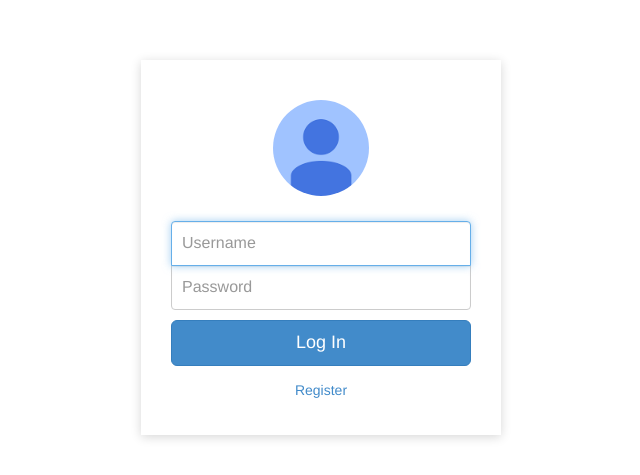
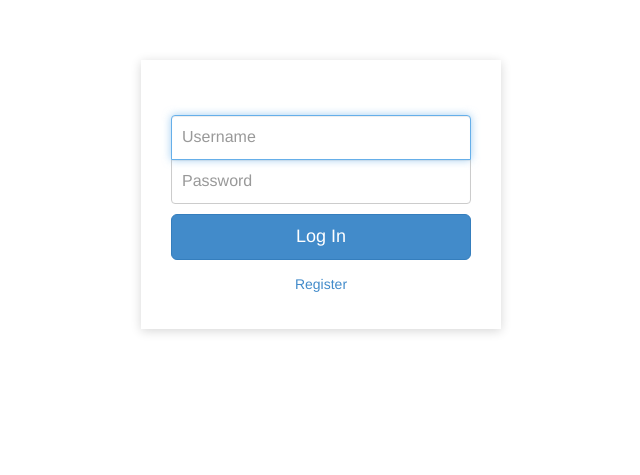
Before and after one commit to luotyzl/QualityCaps_PHP, a PHP site: page /QualityCaps_PHP/login.php in a window 1280 px wide. Shown: the part 51-526 px from the top of the page, without its empty margins (319-959 px from the left). Run offline with PHP 8.4, Linux system fonts and the light colour scheme; data comes from the database, SQL or seed files in the repository; some libraries are stand-ins or nearby versions.

Commit message:
deleted login icon

```diff
--- a/login.php
+++ b/login.php
@@ -132,7 +132,6 @@ if($access_denied){
 	<div class="account-wall">
 		<div id="my-tab-content" class="tab-content">
 			<div class="tab-pane active" id="login">
-				<img class="profile-img" src="images/login-icon.png">
 				<form class="form-signin" action="login" method="post">
 					<input type="text" name="username" class="form-control" placeholder="Username" required autofocus />
 					<input type="password" name="password" class="form-control" placeholder="Password" required />
```
